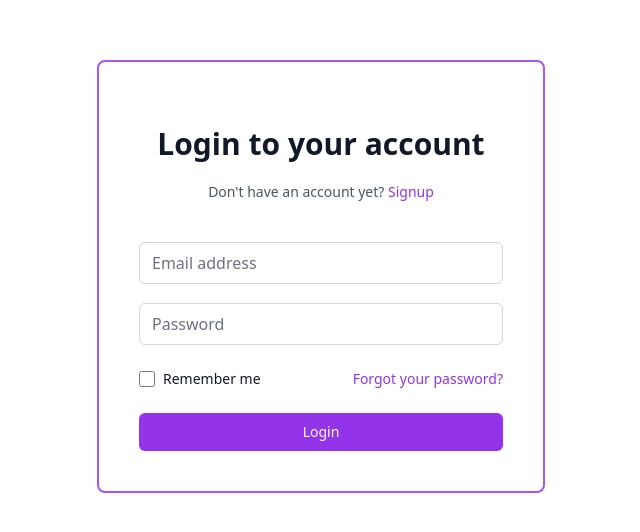
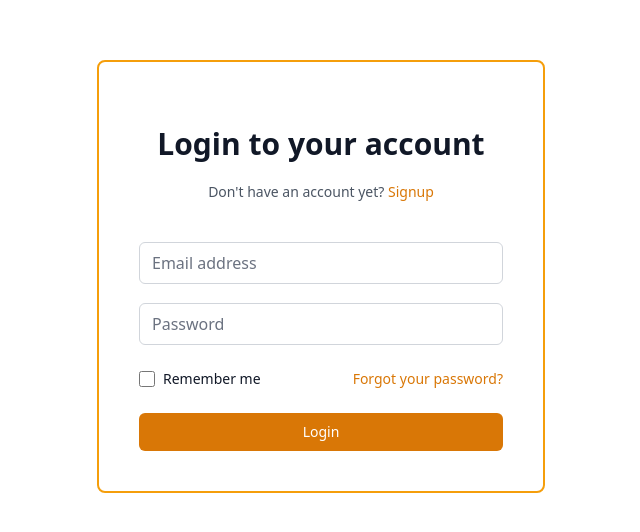
Before and after one commit to Gokul-nath-K/Event, a React (Vite) app in the folder Frontend/: page /login in a window 1280 px wide. Shown: the part 124-656 px from the top of the page, without its empty margins (319-959 px from the left). Built offline with nearby package versions, Linux system fonts and the light colour scheme; a web font is replaced by a local one.

Commit message:
Color changed

```diff
--- a/Frontend/src/Pages/shared/Auth/LoginPage.jsx
+++ b/Frontend/src/Pages/shared/Auth/LoginPage.jsx
@@ -7,7 +7,7 @@ const LoginPage = () => {
     <>
       <div className="min-h-full h-screen flex items-center justify-center py-12 px-4 sm:px-6 lg:px-8">
         <div className="max-w-md w-full space-y-8">
-          <div className="border-purple-500 border-2 p-10 rounded-lg">
+          <div className="border-amber-500 border-2 p-10 rounded-lg">
             <Formheader
               heading="Login to your account"
               paragraph="Don't have an account yet? "
--- a/Frontend/src/Pages/shared/Auth/SignupPage.jsx
+++ b/Frontend/src/Pages/shared/Auth/SignupPage.jsx
@@ -6,7 +6,7 @@ export default function SignupPage() {
     <>
       <div className="min-h-full h-screen flex items-center justify-center py-12 px-4 sm:px-6 lg:px-8">
         <div className="max-w-md w-full space-y-8">
-          <div className="border-purple-500 border-2 p-10 rounded-lg">
+          <div className="border-amber-500 border-2 p-10 rounded-lg">
             <Formheader
               heading="Signup to create an account"
               paragraph="Already have an account? "
--- a/Frontend/src/components/shared/FormAction.jsx
+++ b/Frontend/src/components/shared/FormAction.jsx
@@ -12,7 +12,7 @@ export default function FormAction({
       {type === "Button" ? (
         <button
           type={action}
-          className="group relative w-full flex justify-center py-2 px-4 border border-transparent text-sm font-medium rounded-md text-white bg-purple-600 hover:bg-purple-700 focus:outline-none focus:ring-2 focus:ring-offset-2 focus:ring-purple-500 mt-10"
+          className="group relative w-full flex justify-center py-2 px-4 border border-transparent text-sm font-medium rounded-md text-white bg-amber-600 hover:bg-amber-700 focus:outline-none focus:ring-2 focus:ring-offset-2 focus:ring-purple-500 mt-10"
           onSubmit={handleSubmit}
           onClick={() => navigate("/home")}
         >
--- a/Frontend/src/components/shared/Formextra.jsx
+++ b/Frontend/src/components/shared/Formextra.jsx
@@ -8,7 +8,7 @@ const Formextra = () => {
             id="remember-me"
             name="remember-me"
             type="checkbox"
-            className="h-4 w-4 text-purple-600 focus:ring-purple-500 border-gray-300 rounded"
+            className="h-4 w-4 text-amber-600 focus:ring-amber-500 border-gray-300 rounded"
           />
           <label htmlFor="remember-me" className="ml-2 block text-sm text-gray-900">
             Remember me
@@ -16,7 +16,7 @@ const Formextra = () => {
         </div>
 
         <div className="text-sm">
-          <a href="#" className="font-medium text-purple-600 hover:text-purple-500">
+          <a href="#" className="font-medium text-amber-600 hover:text-amber-500">
             Forgot your password?
           </a>
         </div>
--- a/Frontend/src/components/shared/Formheader.jsx
+++ b/Frontend/src/components/shared/Formheader.jsx
@@ -7,11 +7,11 @@ export default function Formheader({ heading, paragraph, linkName, linkUrl }) {
       <h2 className="mt-6 text-center text-3xl font-extrabold text-gray-900">
         {heading}
       </h2>
-      <p className="mt-2 text-center text-sm text-gray-600 mt-5">
+      <p className="text-center text-sm text-gray-600 mt-5">
         {paragraph}{" "}
         <Link
           to={linkUrl}
-          className="font-medium text-purple-600 hover:text-purple-500"
+          className="font-medium text-amber-600 hover:text-amber-500"
         >
           {linkName}
         </Link>
```
